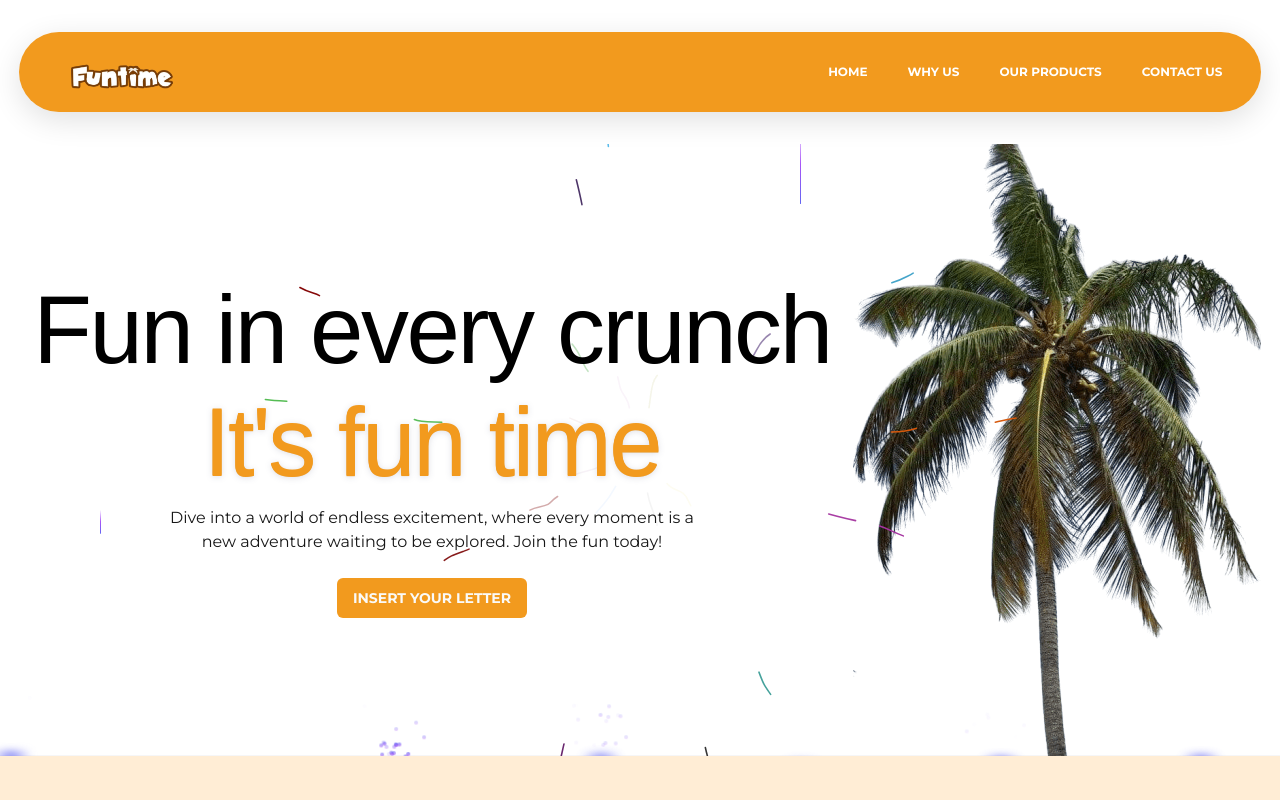
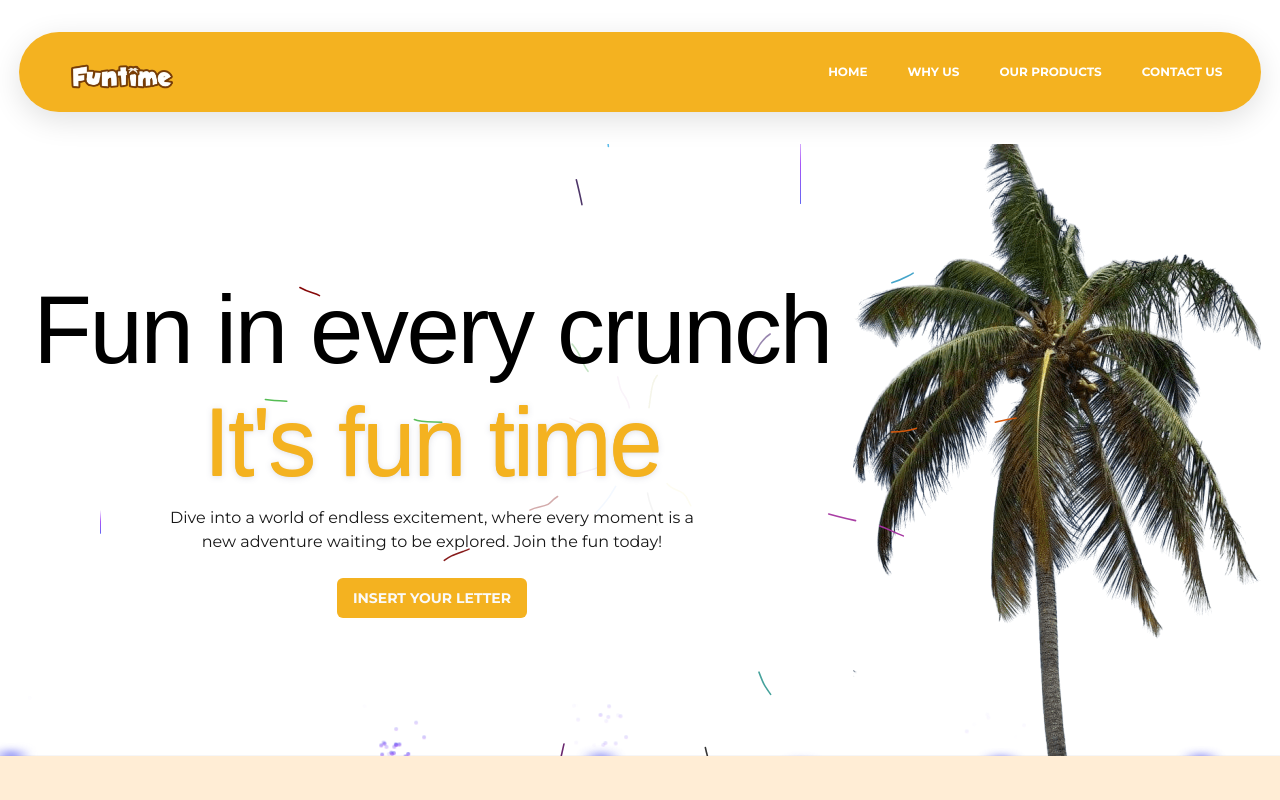
Before and after one commit to tomiwa-adelae/funtime, a Next.js app: page / in a window 1280 px wide. Shown: the top 800 px of the page. Built offline with nearby package versions, Linux system fonts and the light colour scheme; a web font is replaced by a local one.

Commit message:
Updated the primary color

```diff
--- a/tailwind.config.ts
+++ b/tailwind.config.ts
@@ -19,7 +19,7 @@ const config: Config = {
 			},
 			colors: {
 				orange: {
-					400: "#F29A1E",
+					400: "#F4B220",
 				},
 				background: "hsl(var(--background))",
 				foreground: "hsl(var(--foreground))",
```
